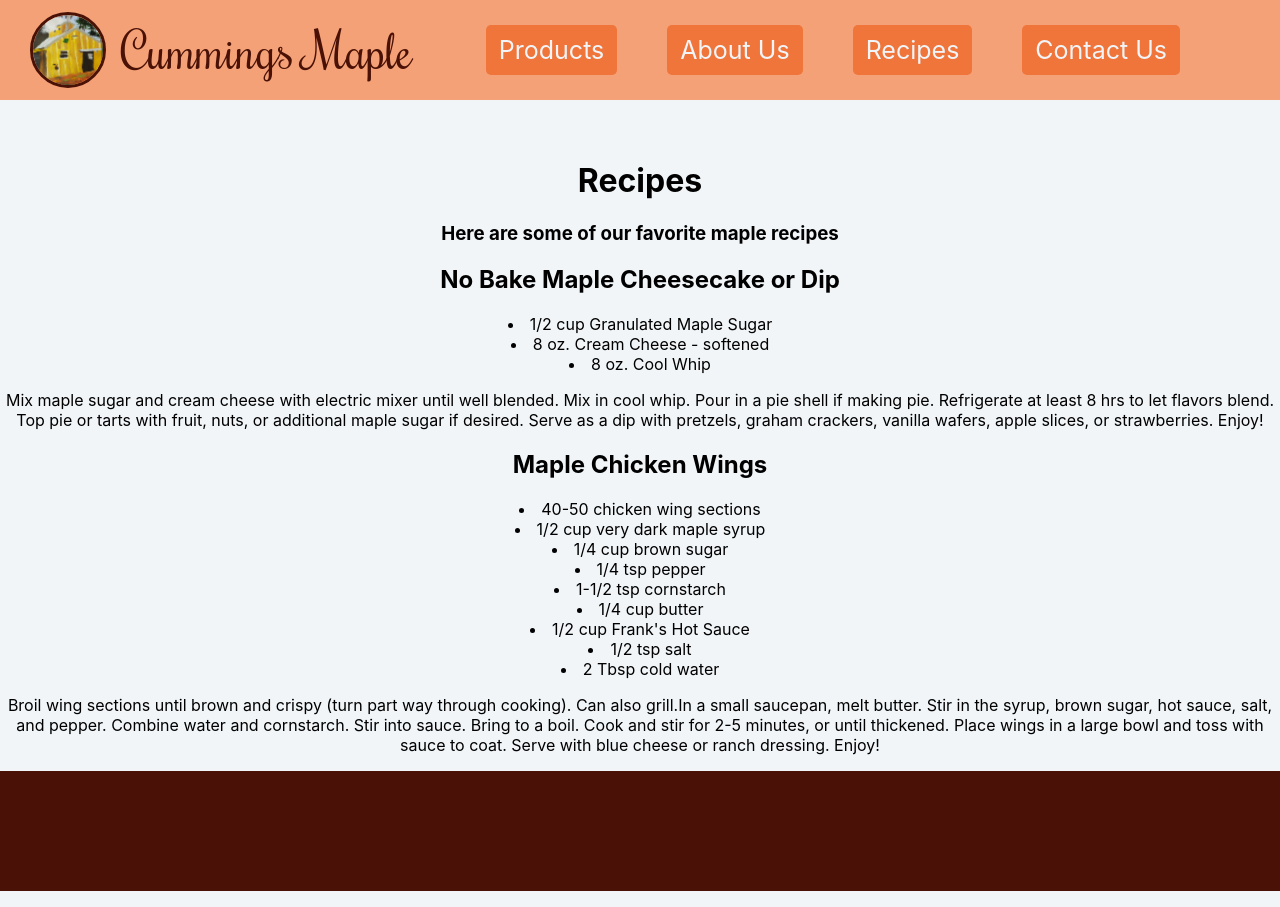
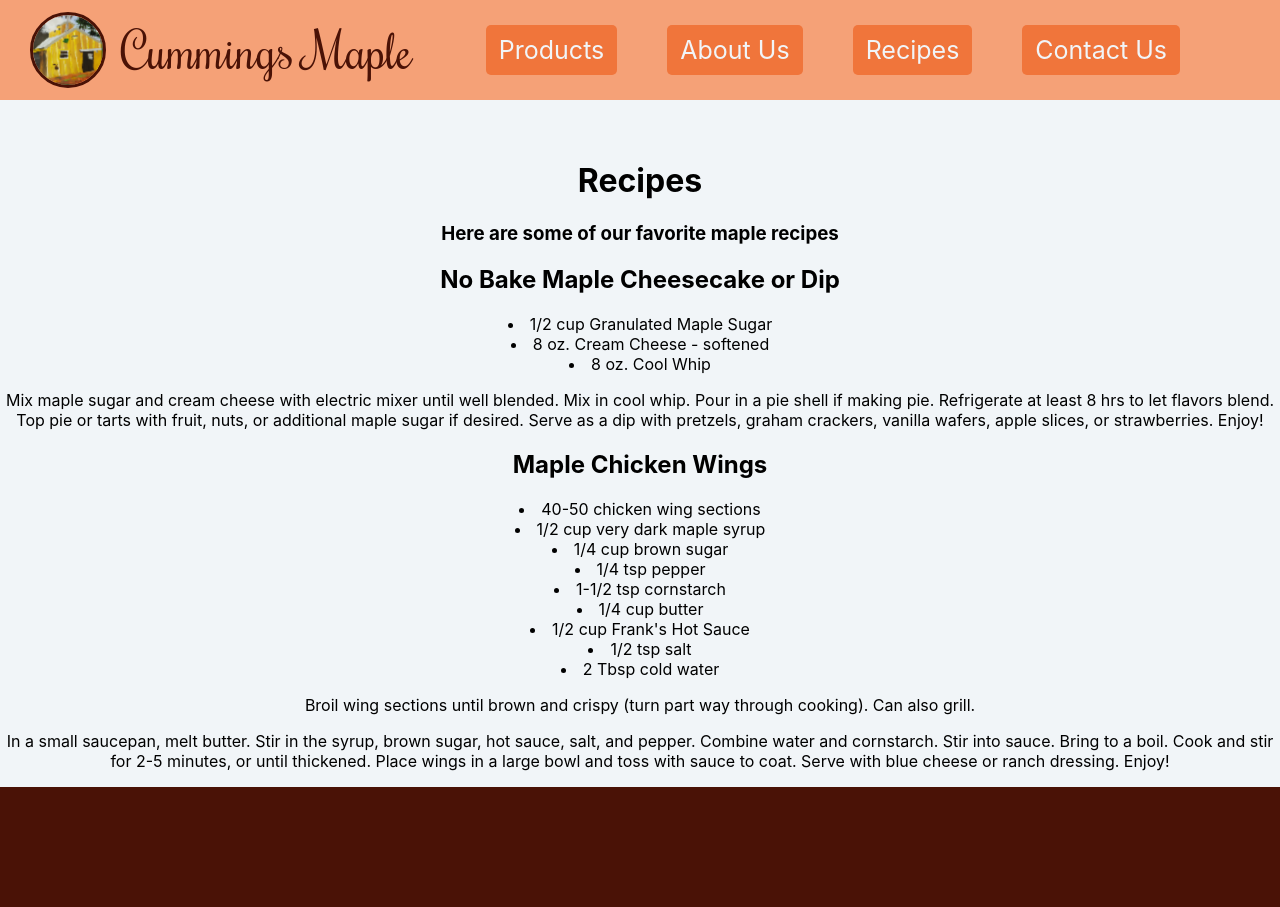
Before and after one commit to LaurenCummings/cummings-maple-vite, a React (Vite) app: page /cummings-maple-vite/Recipes in a window 1280 px wide. Built offline with nearby package versions, Linux system fonts and the light colour scheme.

Commit message:
mapped instructions

```diff
--- a/src/pages/RecipePage.jsx
+++ b/src/pages/RecipePage.jsx
@@ -16,7 +16,11 @@ function RecipePage() {
                                     return (<li key={index}>{ingredient}</li>)
                                 })
                             }
-                            <p>{recipe.instructions}</p>
+                            {
+                                recipe.instructions.map((instruction, index) => {
+                                    return (<p key={index}>{instruction}</p>)
+                                })
+                            }
                         </div>
                     )
                 })
```
